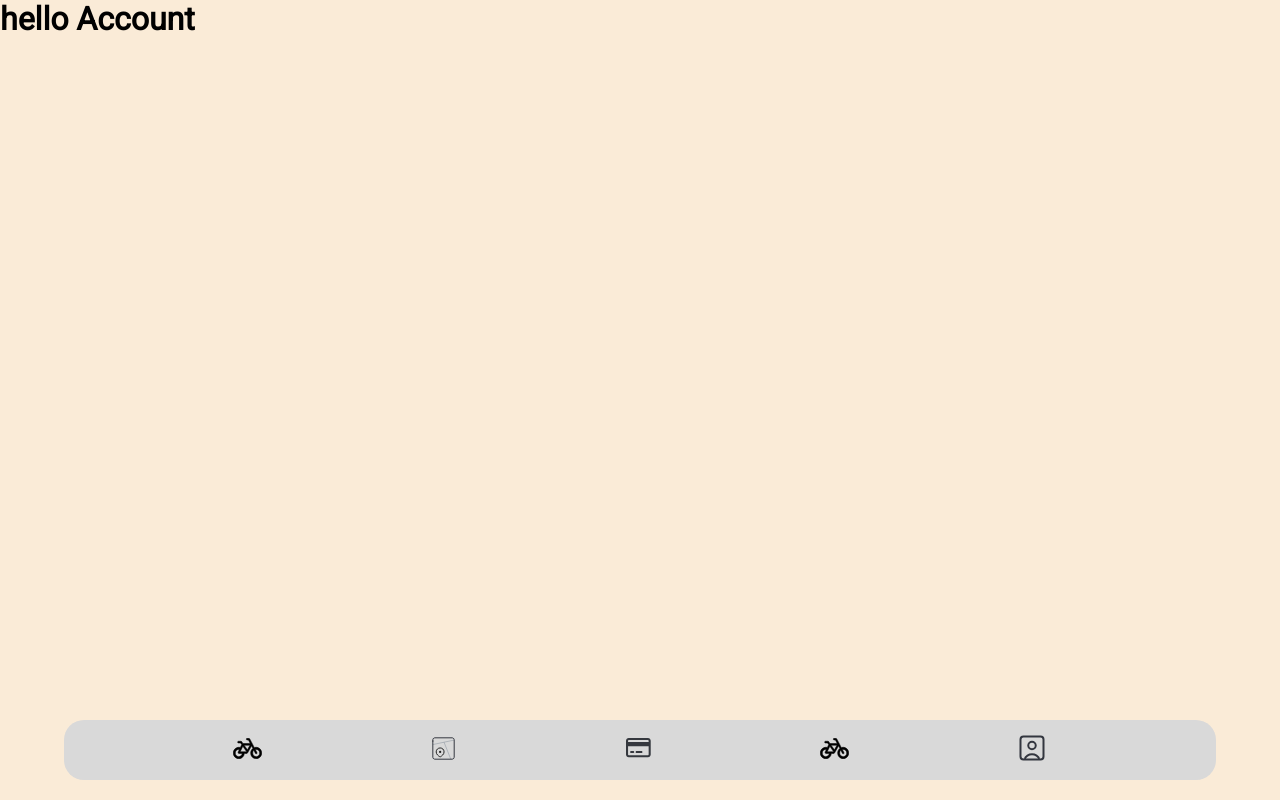
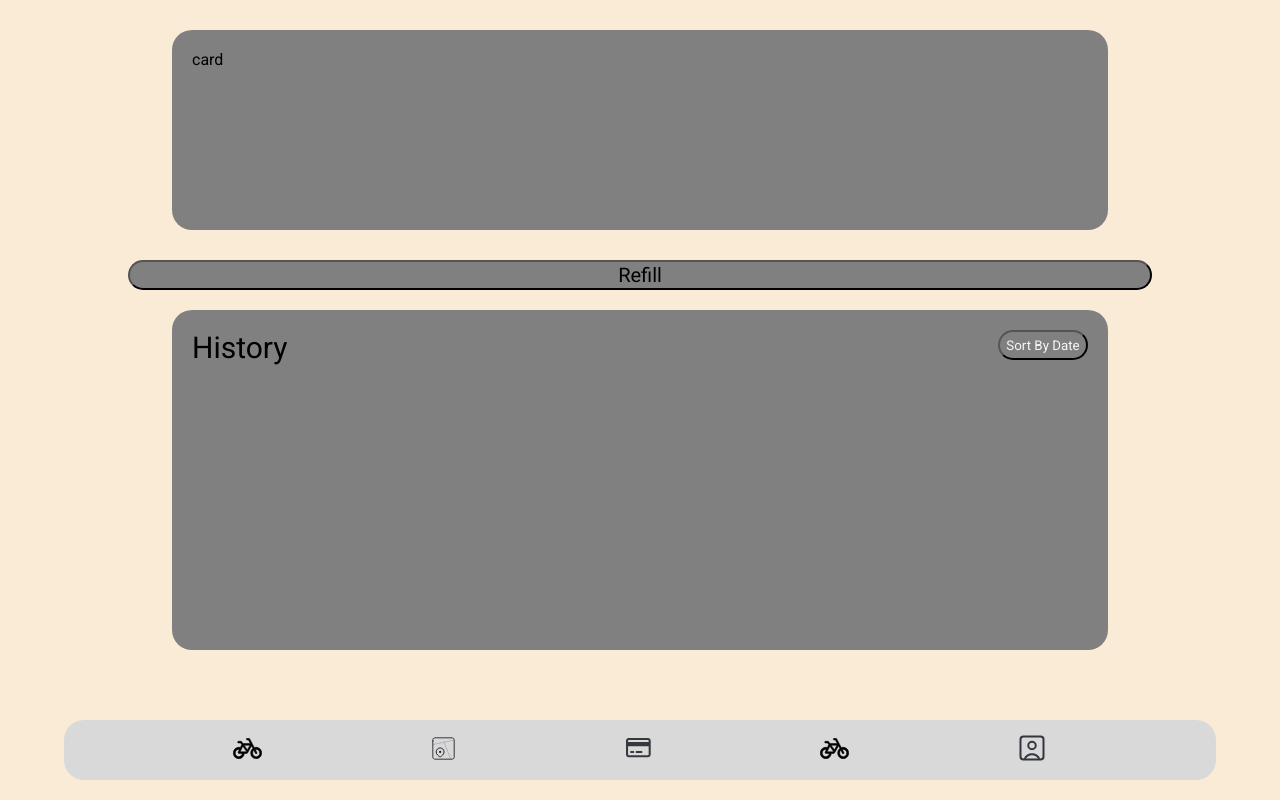
Before and after one commit to ViktorHek/chas-bike-frontend, a React (Vite) app: page /#/account in a window 1280 px wide. Built offline with nearby package versions, Linux system fonts and the light colour scheme.

Commit message:
creating card page adding selected route page in map

```diff
--- a/src/pages/Account.page.jsx
+++ b/src/pages/Account.page.jsx
@@ -1,11 +1,19 @@
+import "../styles/account.css";
 
 function Account() {
 
   return (
-    <>
-      <h1>hello Account</h1>
-    </>
-  )
+    <div className="main-card-conatiner">
+      <div className="card-info-container">
+        <p>card</p>
+      </div>
+      <button className="refill-button">Refill</button>
+      <div className="card-history-container">
+        <span>History</span>
+        <button>Sort By Date</button>
+      </div>
+    </div>
+  );
 }
 
-export default Account
+export default Account;
--- a/src/pages/Card.page.jsx
+++ b/src/pages/Card.page.jsx
@@ -1,11 +1,19 @@
+import "../styles/card.css";
 
 function Card() {
 
   return (
-    <>
-      <h1>hello Card</h1>
-    </>
-  )
+    <div className="main-card-conatiner">
+      <div className="card-info-container">
+        <p>card</p>
+      </div>
+      <button className="refill-button">Refill</button>
+      <div className="card-history-container">
+        <span>History</span>
+        <button>Sort By Date</button>
+      </div>
+    </div>
+  );
 }
 
-export default Card
+export default Card;
--- a/src/pages/Map.page.jsx
+++ b/src/pages/Map.page.jsx
@@ -1,7 +1,9 @@
+import { useState } from "react";
 import "../styles/map.css";
 import Icons from "../assets/Icons";
 
 function Map() {
+  const [selectedRoute, setSelectedRoute] = useState(null);
   const mapImg =
     "https://as2.ftcdn.net/v2/jpg/03/81/60/25/1000_F_381602552_JRRn6oZUvJ6SuC17MNeBT4NLNdZkuLq3.jpg";
 
@@ -18,11 +20,19 @@ function Map() {
     console.log("serch: ", value);
   }
 
+  function handleSelectRoute(event, el) {
+    event.preventDefault();
+    console.log({event})
+    console.log({el})
+    setSelectedRoute(routes[0]);
+  }
+
   return (
     <div className="main-map-conatiner">
       <div className="map-img-container">
         <img src={mapImg} alt="sorry :(" />
       </div>
+      {!selectedRoute ? (
         <div className="map-data-container">
           <div className="search-bar">
             <label>
@@ -32,11 +42,14 @@ function Map() {
           {routes.map((el) => {
             return (
               <div className="route-container" key={el.id}>
-              <div className="inner-route-container">
+                <div
+                  className="inner-route-container"
+                  onClick={(event, el) => handleSelectRoute(event, el)}>
                   <span>{el.title}</span>
                   <div className="route-data">
                     <div>
-                    <Icons type={"hollowBike"} color={"black"} opacity={1} /> <p>{el.distance}km</p>
+                      <Icons type={"hollowBike"} color={"black"} opacity={1} />
+                      <p>{el.distance}km</p>
                     </div>
                     <div>
                       <Icons type={"clock"} color={"black"} opacity={1} /> <p>{el.time}</p>
@@ -51,6 +64,35 @@ function Map() {
             );
           })}
         </div>
+      ) : (
+        <div className="selected-route-main-container">
+          <div className="selected-route-title-container">
+            <span>{selectedRoute.title}</span>
+          </div>
+          <div className="selected-route-icons-container">
+            <div className="selected-route-icon-bubble">
+              <Icons type={"bike"} color={"black"} opacity={1} />
+            </div>
+            <div className="selected-route-icon-bubble">
+              <Icons type={"bike"} color={"black"} opacity={1} />
+            </div>
+            <div className="selected-route-icon-bubble">
+              <Icons type={"bike"} color={"black"} opacity={1} />
+            </div>
+            <div className="selected-route-icon-bubble">
+              <Icons type={"bike"} color={"black"} opacity={1} />
+            </div>
+          </div>
+          <div className="selected-route-info-container">
+            <span>Info about the route</span>
+            <div className="selected-route-info-text-bubble">
+              <span>
+                distance is: {selectedRoute.distance} km. Time is: {selectedRoute.time}.
+              </span>
+            </div>
+          </div>
+        </div>
+      )}
     </div>
   );
 }
--- /dev/null
+++ b/src/styles/card.css
@@ -0,0 +1,54 @@
+.main-card-conatiner {
+  height: 100vh;
+  width: 100%;
+  position: relative;
+  display: flex;
+  flex-direction: column;
+  align-items: center;
+}
+
+.card-info-container {
+  width: 70%;
+  height: 160px;
+  background-color: grey;
+  margin: 30px 0px;
+  border-radius: 20px;
+  padding: 20px;
+}
+
+.refill-button {
+  background-color: grey;
+  width: 80%;
+  height: 30px;
+  border-radius: 20px;
+  text-align: center;
+  font-size: 20px;
+  font-weight: 400;
+  line-height: 23px;
+}
+
+.card-history-container {
+  min-height: 300px;
+  width: 70%;
+  background-color: gray;
+  margin-top: 20px;
+  position: relative;
+  padding: 20px;
+  border-radius: 20px;
+}
+
+.card-history-container > span {
+  font-size: 30px;
+}
+
+.card-history-container > button {
+  position: absolute;
+  top: 20px;
+  right: 20px;
+  z-index: 5;
+  border-radius: 20px;
+  height: 30px;
+  width: 90px;
+  background-color: grey;
+  color: whitesmoke;
+}
--- a/src/styles/map.css
+++ b/src/styles/map.css
@@ -66,3 +66,62 @@
   align-items: center;
   flex-direction: row;
 }
+
+/* SELECTED ROUTE */
+
+.selected-route-main-container {
+  width: 100%;
+  height: 40%;
+  overflow-y: scroll;
+  position: relative;
+  display: flex;
+  align-items: center;
+  flex-direction: column;
+}
+
+.selected-route-title-container {
+  height: 50px;
+  width: 90%;
+  background-color: grey;
+  display: flex;
+  justify-content: center;
+  align-items: center;
+  border-radius: 20px;
+  margin: 20px 0px;
+}
+
+.selected-route-title-container > span {
+  font-size: 20px;
+  font-weight: 400;
+  line-height: 24px;
+}
+
+.selected-route-icons-container {
+  width: 90%;
+  display: flex;
+  justify-content: space-around;
+  align-items: center;
+  flex-direction: row;
+}
+
+.selected-route-icon-bubble {
+  height: 55px;
+  width: 55px;
+  border-radius: 50%;
+  background-color: grey;
+  display: flex;
+  justify-content: center;
+  align-items: center;
+}
+
+.selected-route-info-container {
+  width: 90%;
+  padding: 10px 0px;
+}
+
+.selected-route-info-text-bubble {
+  background-color: grey;
+  border-radius: 20px;
+  min-height: 85px;
+  padding: 20px;
+}
```
Also changed, not shown: src/styles/account.css (added). Lines whose indentation alone changed are shown as unchanged.
